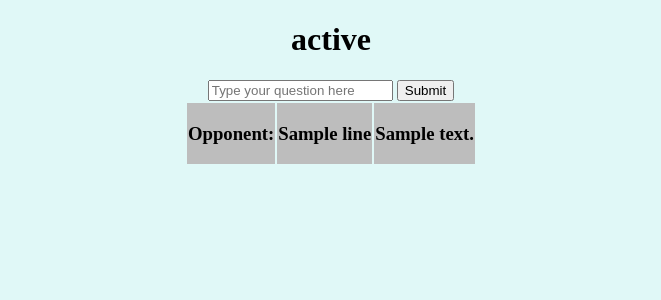
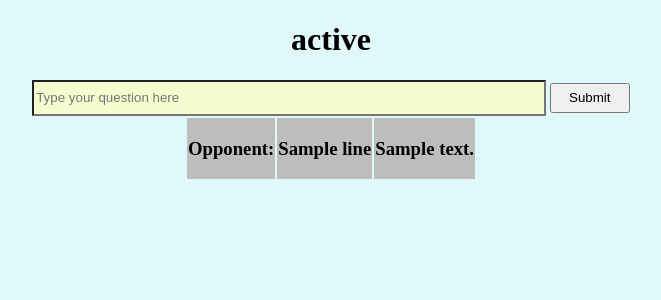
Before and after one commit to lhanse/hackathon_03_24, a Flask app: template templates/page.html in a window 1280 px wide. Shown: the top 300 px of the page, without its empty margins (309-970 px from the left). Run offline with Flask 3, Linux system fonts and the light colour scheme; the template is opened without the code that fills it: most values are stand-ins (such as "Sample title", 1, 10 or a date in 2020); parts of the project's set-up code (start-up, migrations or seed data) failed here and were passed over.

Commit message:
increase input field size

```diff
--- a/secrets.txt
+++ b/secrets.txt
@@ -11,3 +11,5 @@ cellphone
 lamp
 ball
 key
+balloon
+candle
--- a/templates/page.html
+++ b/templates/page.html
@@ -7,11 +7,11 @@
     <center>
       <h1>{{game.status if game.status}}</h1>
       <form method="post">
-        <input type="text" name="user_question"
+        <input style="background-color:#f5fdcf; height: 30px; width: 40%;" type="text" name="user_question"
           placeholder="Type your question here"
           value="">
         </input>
-        <input type="submit" value="Submit">
+        <input type="submit" value="Submit" style="height: 30px; width: 80px;">
       </form>
       <table>
       {% for line in game.frontend_output %}
```
